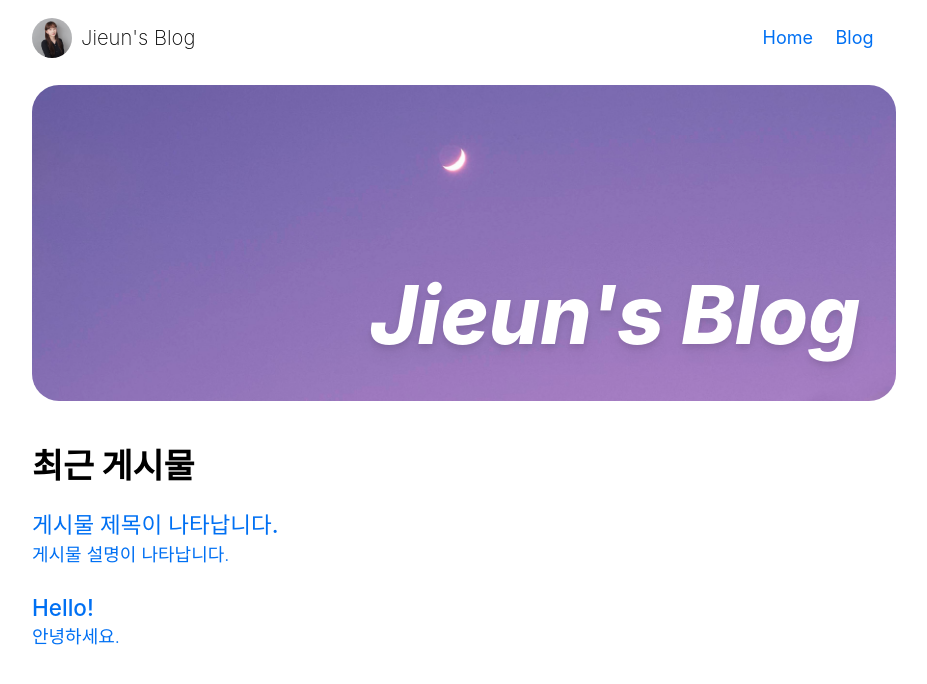
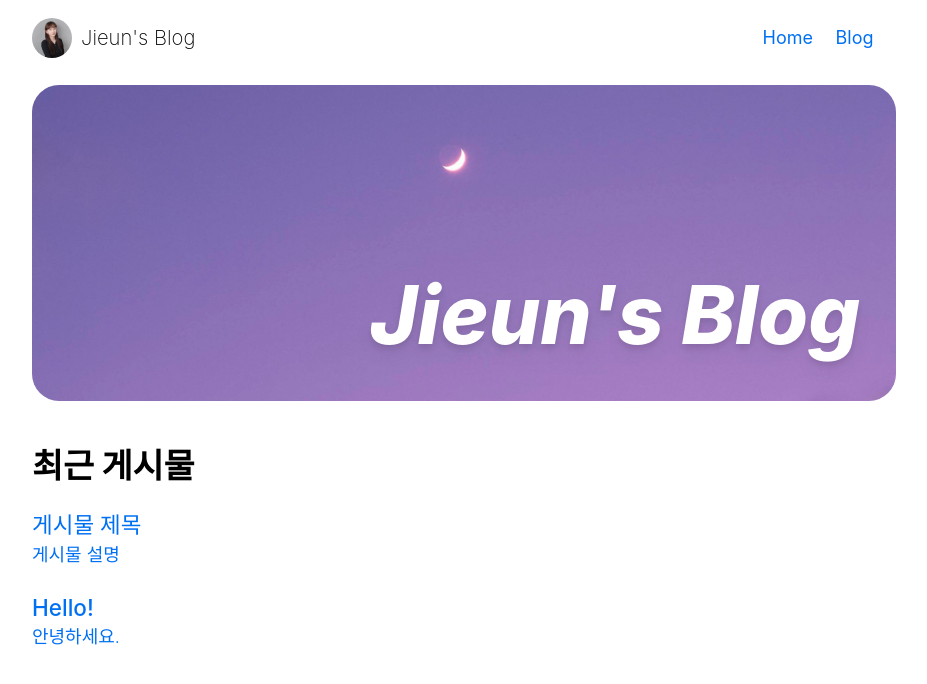
Before and after one commit to moa1128/ding-blog-ts, a Next.js app in the folder nextjs-blog/: page / in a window 1280 px wide. Shown: the top 684 px of the page, without its empty margins (176-1103 px from the left). Built offline with nearby package versions, Linux system fonts and the light colour scheme.

Commit message:
chore: test code

```diff
--- a/nextjs-blog/components/RecentPosts.tsx
+++ b/nextjs-blog/components/RecentPosts.tsx
@@ -8,9 +8,9 @@ const RecentPosts = () => {
         <Link href="/" passHref>
           <div className="mt-5">
             <div className={"font-medium text-xl"}>
-              게시물 제목이 나타납니다.
+              게시물 제목
             </div>
-            <div className={"font-light"}>게시물 설명이 나타납니다.</div>
+            <div className={"font-light"}>게시물 설명</div>
           </div>
         </Link>
         <Link href="/" passHref>
```
